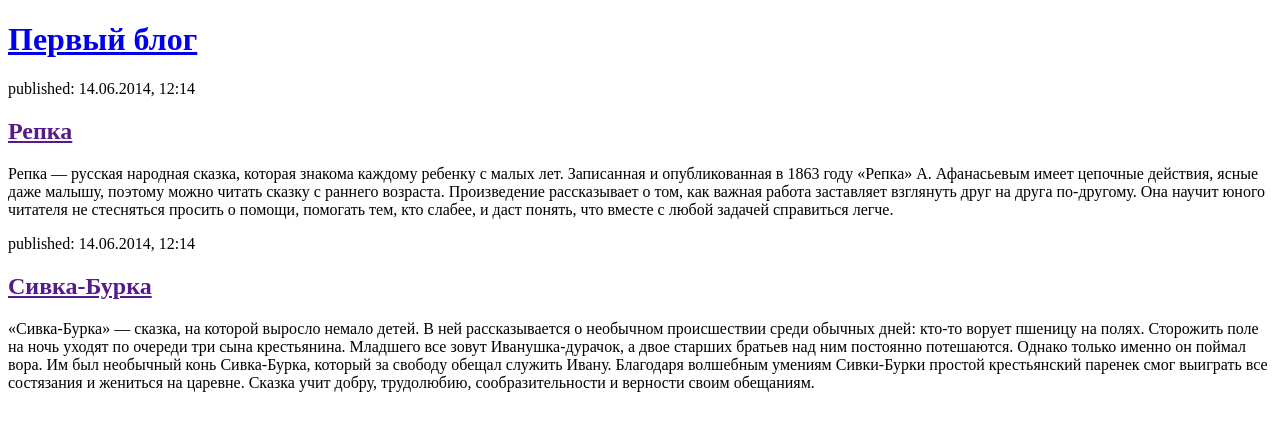
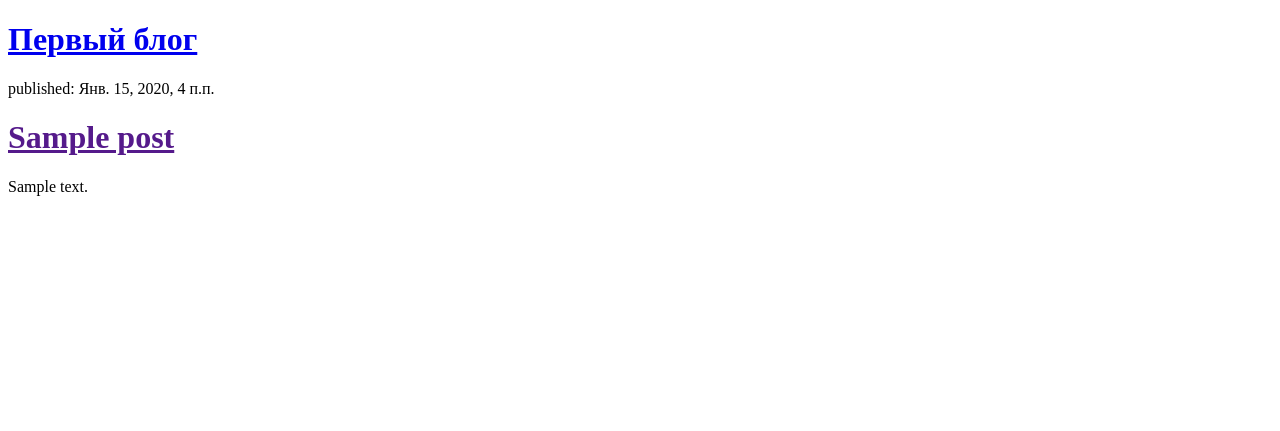
Before and after one commit to aidynsemey7sk/my-first-blog, a Django app: page / in a window 1280 px wide. Shown: the top 431 px of the page. Run offline with Django 3.2, Linux system fonts and the light colour scheme; tables that the repository leaves empty hold one stand-in row (values such as "Sample post").

Commit message:
Modified templates to display posts from database.

```diff
--- a/blog/views.py
+++ b/blog/views.py
@@ -1,4 +1,7 @@
 from django.shortcuts import render
+from django.utils import timezone
+from .models import Post
 
 def post_list(request):
-    return render(request, 'blog/post_list.html', {})
+    posts = Post.objects.filter(published_date__lte=timezone.now()).order_by('published_date')
+    return render(request, 'blog/post_list.html', {'posts': posts})
--- a/templates/blog/post_list.html
+++ b/templates/blog/post_list.html
@@ -8,22 +8,15 @@
 
 <div>
             <h1><a href="/">Первый блог</a></h1>
-        </div>
+</div>
+{% for post in posts %}
+    <div>
+        <p>published: {{ post.published_date }}</p>
+        <h1><a href="">{{ post.title }}</a></h1>
+        <p>{{ post.text|linebreaksbr }}</p>
+    </div>
+{% endfor %}
 
-        <div>
-            <p>published: 14.06.2014, 12:14</p>
-            <h2><a href="">Репка</a></h2>
-            <p>Репка — русская народная сказка, которая знакома каждому ребенку с малых лет. Записанная и опубликованная в 1863 году «Репка» А. Афанасьевым имеет цепочные действия, ясные даже малышу, поэтому можно читать сказку с раннего возраста.
-                Произведение рассказывает о том, как важная работа заставляет взглянуть друг на друга по-другому. Она научит юного читателя не стесняться просить о помощи, помогать тем, кто слабее, и даст понять, что вместе с любой задачей справиться легче.</p>
-        </div>
-
-        <div>
-            <p>published: 14.06.2014, 12:14</p>
-            <h2><a href="">Сивка-Бурка</a></h2>
-            <p> «Сивка-Бурка» — сказка, на которой выросло немало детей. В ней рассказывается о необычном происшествии среди обычных дней: кто-то ворует пшеницу на полях.
-                Сторожить поле на ночь уходят по очереди три сына крестьянина. Младшего все зовут Иванушка-дурачок, а двое старших братьев над ним постоянно потешаются. Однако только именно он поймал вора. Им был необычный конь Сивка-Бурка, который за свободу обещал служить Ивану.
-                Благодаря волшебным умениям Сивки-Бурки простой крестьянский паренек смог выиграть все состязания и жениться на царевне. Сказка учит добру, трудолюбию, сообразительности и верности своим обещаниям.</p>
-        </div>
 
 </body>
 <html>
```
